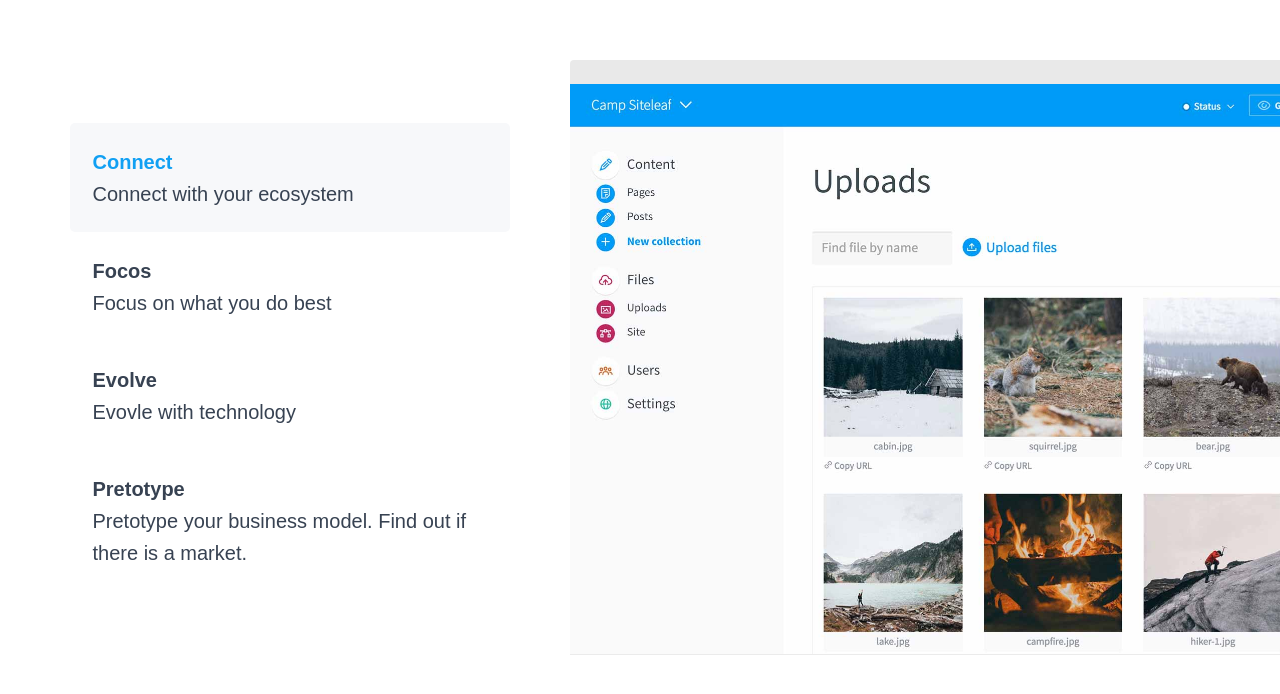
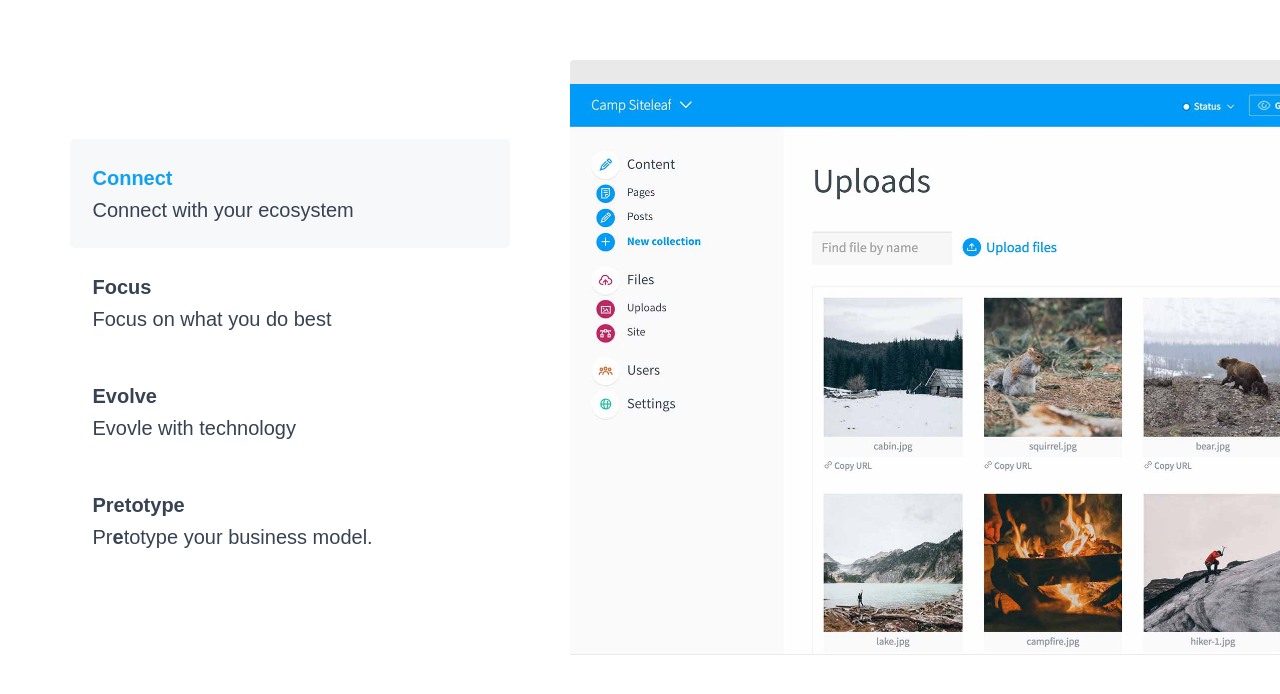
Before and after one commit to budweis/venture, a Jekyll site: the page built from index.markdown, in a window 1280 px wide and 900 px high, scrolled down 1573 px. Shown: the top 694 px of the window. Built offline with Jekyll 4.4.1, drawn with Linux system fonts in a browser that asks for light colours; some web fonts are replaced.

Commit message:
Updated Index

```diff
--- a/index.markdown
+++ b/index.markdown
@@ -35,7 +35,7 @@ features:
     handle: connect
     body: Connect with your ecosystem
     image: "/uploads/home__manage--collaborate.jpg"
-  - title: Focos
+  - title: Focus
     handle: focus
     body: Focus on what you do best
     image: "/uploads/home__manage--preview.jpg"
@@ -45,7 +45,7 @@ features:
     image: "/uploads/home__manage--edit.jpg"
   - title: 'Pretotype '
     handle: business model
-    body: Pretotype your business model. Find out if there is a market.
+    body: 'Pr**e**totype your business model. '
     image: "/uploads/home__manage--customize.jpg"
 - title: Develop with tools you already love
   handle: develop
```
